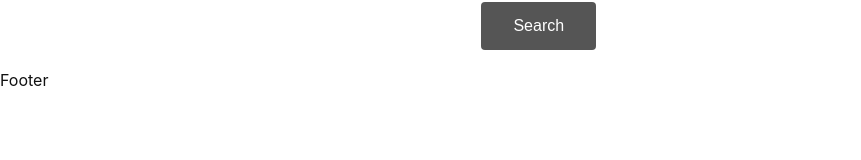
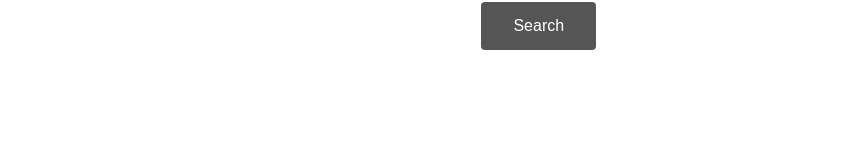
Before and after one commit to val-alex/recipe-app, a Next.js app: page / in a window 1280 px wide. Shown: the part 139-299 px from the top of the page, without its empty margins (0-861 px from the left). Built offline with nearby package versions, Linux system fonts and the light colour scheme.

Commit message:
updated index file

```diff
--- a/pages/index.js
+++ b/pages/index.js
@@ -13,7 +13,7 @@ export const Home = () => {
     <div>
       <Head>
         <title>Recipe App</title>
-        <meta name="description" content="recipe app" />
+        <meta name="find recipe" content="recipes" />
         <link rel="icon" href="/favicon.ico" />
       </Head>
 
@@ -31,10 +31,6 @@ export const Home = () => {
           ) : null}
         </IngredientsForm>
       </main>
-
-      <footer>
-        Footer
-      </footer>
     </div>
   )
 };
```
